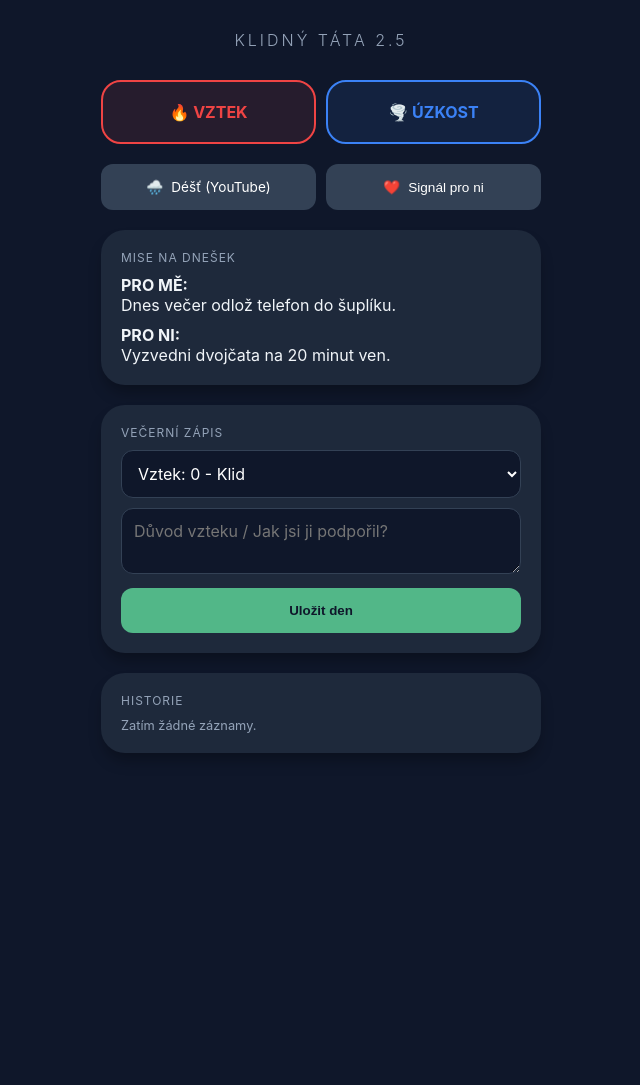
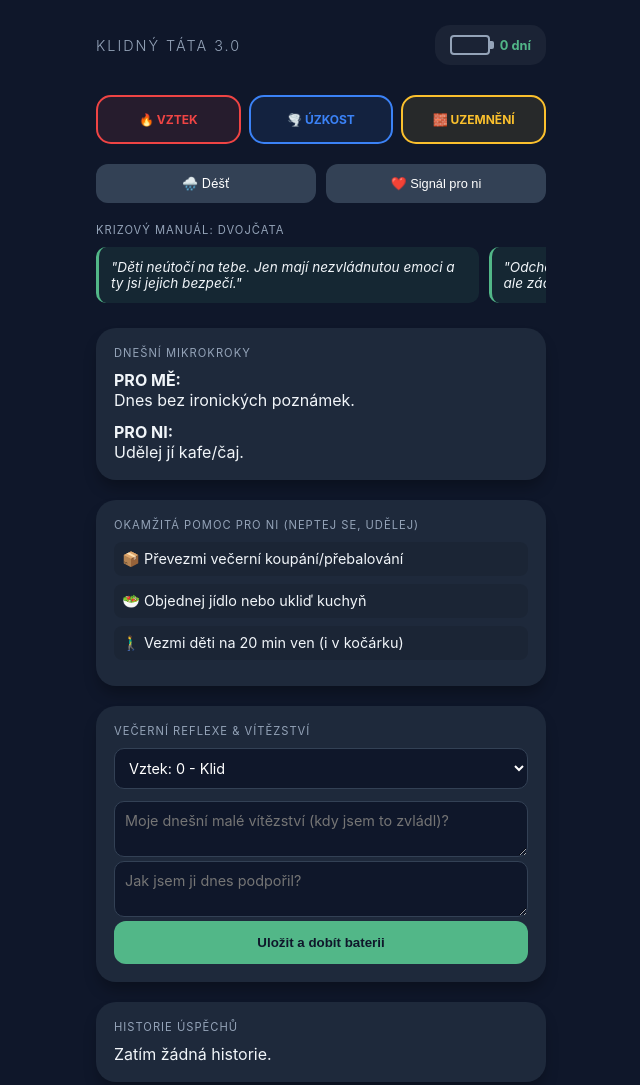
Before and after one commit to dvoj-test/opora, a plain HTML site: page index.html in a window 1280 px wide. Shown: the whole page, without its empty margins (319-959 px from the left). Before the commit the page ends 813 px from the top, so only its background shows below. Drawn offline with Linux system fonts and the light colour scheme.

Commit message:
Update index_v3.0.html

```diff
--- a/index.html
+++ b/index.html
@@ -3,154 +3,223 @@
 <head>
     <meta charset="UTF-8">
     <meta name="viewport" content="width=device-width, initial-scale=1.0, maximum-scale=1.0, user-scalable=no">
-    <title>Klidný Táta 2.5</title>
+    <title>Klidný Táta 3.0</title>
     <style>
         :root {
             --bg: #0f172a; --card: #1e293b; --primary: #52b788; --accent: #3b82f6;
-            --danger: #ef4444; --text: #f1f5f9; --text-dim: #94a3b8;
+            --danger: #ef4444; --text: #f1f5f9; --text-dim: #94a3b8; --gold: #fbc02d;
         }
         * { margin: 0; padding: 0; box-sizing: border-box; -webkit-tap-highlight-color: transparent; }
-        body { font-family: -apple-system, system-ui, sans-serif; background-color: var(--bg); color: var(--text); padding-bottom: 40px; }
-        .container { width: 100%; max-width: 480px; margin: 0 auto; padding: 20px; display: flex; flex-direction: column; gap: 20px; }
-        header { text-align: center; padding: 10px 0; }
-        header h1 { font-size: 1rem; font-weight: 300; letter-spacing: 3px; color: var(--text-dim); text-transform: uppercase; }
+        body { font-family: -apple-system, system-ui, sans-serif; background-color: var(--bg); color: var(--text); padding-bottom: 60px; }
+        .container { width: 100%; max-width: 480px; margin: 0 auto; padding: 15px; display: flex; flex-direction: column; gap: 20px; }
 
-        .sos-grid { display: grid; grid-template-columns: 1fr 1fr; gap: 10px; }
-        .sos-btn { padding: 20px; border-radius: 20px; text-align: center; font-weight: bold; cursor: pointer; border: 2px solid; transition: 0.2s; }
+        header { text-align: center; padding: 10px 0; display: flex; justify-content: space-between; align-items: center; }
+        header h1 { font-size: 0.9rem; font-weight: 300; letter-spacing: 2px; color: var(--text-dim); text-transform: uppercase; }
+
+        /* BATERIE ODOLNOSTI */
+        .battery-header { display: flex; align-items: center; gap: 10px; background: rgba(255,255,255,0.05); padding: 10px 15px; border-radius: 15px; }
+        .bat-box { width: 40px; height: 20px; border: 2px solid var(--text-dim); border-radius: 4px; position: relative; padding: 2px; }
+        .bat-box::after { content: ''; position: absolute; right: -6px; top: 4px; width: 4px; height: 8px; background: var(--text-dim); border-radius: 0 2px 2px 0; }
+        .bat-fill { height: 100%; background: var(--primary); width: 0%; transition: width 1s; }
+
+        /* SOS SEKCE */
+        .sos-grid { display: grid; grid-template-columns: 1fr 1fr 1fr; gap: 8px; }
+        .sos-btn { padding: 15px 5px; border-radius: 15px; text-align: center; font-weight: bold; cursor: pointer; border: 2px solid; font-size: 0.75rem; transition: 0.2s; }
         .sos-anger { border-color: var(--danger); color: var(--danger); background: rgba(239, 68, 68, 0.1); }
         .sos-anxiety { border-color: var(--accent); color: var(--accent); background: rgba(59, 130, 246, 0.1); }
+        .sos-ground { border-color: var(--gold); color: var(--gold); background: rgba(251, 192, 45, 0.1); }
 
-        .card { background: var(--card); border-radius: 24px; padding: 20px; box-shadow: 0 10px 15px -3px rgba(0,0,0,0.3); }
-        .label { font-size: 0.75rem; color: var(--text-dim); text-transform: uppercase; letter-spacing: 1px; margin-bottom: 10px; display: block; }
+        .card { background: var(--card); border-radius: 20px; padding: 18px; box-shadow: 0 10px 15px -3px rgba(0,0,0,0.3); }
+        .label { font-size: 0.7rem; color: var(--text-dim); text-transform: uppercase; letter-spacing: 1px; margin-bottom: 10px; display: block; }
 
+        /* QUICK ACTIONS */
         .action-row { display: grid; grid-template-columns: 1fr 1fr; gap: 10px; }
-        .action-btn { background: #334155; border: none; padding: 15px; border-radius: 12px; color: white; cursor: pointer; font-size: 0.85rem; display: flex; align-items: center; justify-content: center; gap: 8px; text-decoration: none; text-align: center; }
+        .action-btn { background: #334155; border: none; padding: 12px; border-radius: 12px; color: white; cursor: pointer; font-size: 0.8rem; display: flex; align-items: center; justify-content: center; gap: 8px; text-decoration: none; }
 
-        textarea, select { width: 100%; background: #0f172a; border: 1px solid #334155; border-radius: 12px; color: white; padding: 12px; margin-bottom: 10px; font-family: inherit; font-size: 1rem; }
-        .save-btn { background: var(--primary); color: #0f172a; border: none; padding: 15px; border-radius: 12px; width: 100%; font-weight: bold; cursor: pointer; }
+        /* KRIZOVÝ MANUÁL */
+        .mantra-scroll { display: flex; overflow-x: auto; gap: 10px; padding-bottom: 5px; scroll-snap-type: x mandatory; }
+        .mantra-card { min-width: 85%; background: rgba(82, 183, 136, 0.1); border-left: 3px solid var(--primary); padding: 12px; border-radius: 10px; scroll-snap-align: start; }
+        .mantra-card p { font-size: 0.85rem; font-style: italic; color: var(--text); }
 
-        .history-item { padding: 10px; border-bottom: 1px solid #334155; font-size: 0.85rem; line-height: 1.4; }
+        /* POMOC PRO NI */
+        .help-list { list-style: none; }
+        .help-item { display: flex; align-items: center; gap: 10px; margin-bottom: 8px; font-size: 0.9rem; padding: 8px; background: rgba(0,0,0,0.1); border-radius: 8px; }
 
-        #sos-modal { display: none; position: fixed; inset: 0; background: var(--bg); z-index: 2000; flex-direction: column; align-items: center; justify-content: center; padding: 30px; text-align: center; }
-        .breath-circle { width: 140px; height: 140px; background: var(--primary); border-radius: 50%; box-shadow: 0 0 50px var(--primary); margin-bottom: 40px; }
+        /* DENÍK */
+        .form-group { margin-bottom: 12px; }
+        textarea, select { width: 100%; background: #0f172a; border: 1px solid #334155; border-radius: 10px; color: white; padding: 10px; font-family: inherit; font-size: 0.9rem; }
+        .save-btn { background: var(--primary); color: #0f172a; border: none; padding: 14px; border-radius: 12px; width: 100%; font-weight: bold; cursor: pointer; }
+
+        /* MODAL */
+        #sos-modal { display: none; position: fixed; inset: 0; background: var(--bg); z-index: 2000; flex-direction: column; align-items: center; justify-content: center; padding: 25px; text-align: center; }
+        .breath-circle { width: 130px; height: 130px; background: var(--primary); border-radius: 50%; box-shadow: 0 0 50px var(--primary); margin-bottom: 40px; }
         .animate-anger { animation: bAnger 6s infinite ease-in-out; }
         .animate-anxiety { animation: bAnxiety 12s infinite ease-in-out; }
         @keyframes bAnger { 0%, 100% { transform: scale(1); } 50% { transform: scale(2.2); } }
         @keyframes bAnxiety { 0%, 100% { transform: scale(1); } 40%, 60% { transform: scale(2.5); } }
+
+        .grounding-step { font-size: 1.4rem; line-height: 1.5; color: var(--gold); }
         .close-sos { margin-top: 40px; color: var(--text-dim); text-decoration: underline; cursor: pointer; }
     </style>
 </head>
 <body>
 
 <div class="container">
-    <header><h1>Klidný Táta 2.5</h1></header>
+    <header>
+        <h1>Klidný Táta 3.0</h1>
+        <div class="battery-header">
+            <div class="bat-box"><div id="bat-fill" class="bat-fill"></div></div>
+            <span id="streak-days" style="font-size: 0.8rem; font-weight: bold; color: var(--primary);">7 dní</span>
+        </div>
+    </header>
 
+    <!-- SOS SEKCE -->
     <div class="sos-grid">
         <div class="sos-btn sos-anger" onclick="startSOS('anger')">🔥 VZTEK</div>
         <div class="sos-btn sos-anxiety" onclick="startSOS('anxiety')">🌪️ ÚZKOST</div>
+        <div class="sos-btn sos-ground" onclick="startSOS('ground')">🧱 UZEMNĚNÍ</div>
     </div>
 
+    <!-- AKCE -->
     <div class="action-row">
-        <!-- DEFINITIVNÍ OPRAVA: Inteligentní vyhledávací odkaz -->
-        <a href="https://www.youtube.com/results?search_query=uklidnujici+dest+relaxace+10+hodin" target="_blank" class="action-btn">
-            <span>🌧️</span> Déšť (YouTube)
-        </a>
-        <button class="action-btn" onclick="sendSignal()">
-            <span>❤️</span> Signál pro ni
-        </button>
+        <a href="https://www.youtube.com/results?search_query=rain+sounds+for+sleeping+no+ads" target="_blank" class="action-btn">🌧️ Déšť</a>
+        <button class="action-btn" onclick="sendSignal()">❤️ Signál pro ni</button>
     </div>
 
+    <!-- KRIZOVÝ MANUÁL -->
+    <section>
+        <span class="label">Krizový manuál: Dvojčata</span>
+        <div class="mantra-scroll">
+            <div class="mantra-card"><p>"Děti neútočí na tebe. Jen mají nezvládnutou emoci a ty jsi jejich bezpečí."</p></div>
+            <div class="mantra-card"><p>"Odchod na 60 sekund do jiné místnosti není selhání, ale záchranná brzda."</p></div>
+            <div class="mantra-card"><p>"Tento chaos je dočasný. Dvojčata vyrostou, tvá trpělivost zůstane."</p></div>
+        </div>
+    </section>
+
+    <!-- MISE DNE -->
     <section class="card">
-        <span class="label">Mise na dnešek</span>
-        <div id="task-me" style="margin-bottom:10px;"><b>PRO MĚ:</b> <p>Načítání...</p></div>
-        <div id="task-her"><b>PRO NI:</b> <p>Načítání...</p></div>
+        <span class="label">Dnešní mikrokroky</span>
+        <div id="task-me" style="margin-bottom:12px;"><b>PRO MĚ:</b> <p>5 minut ticha v autě.</p></div>
+        <div id="task-her"><b>PRO NI:</b> <p>Uvař čaj bez ptaní.</p></div>
+    </section>
+
+    <!-- POMOC PRO NI -->
+    <section class="card">
+        <span class="label">Okamžitá pomoc pro ni (Neptej se, udělej)</span>
+        <ul class="help-list">
+            <li class="help-item">📦 Převezmi večerní koupání/přebalování</li>
+            <li class="help-item">🥗 Objednej jídlo nebo ukliď kuchyň</li>
+            <li class="help-item">🚶‍♂️ Vezmi děti na 20 min ven (i v kočárku)</li>
+        </ul>
+    </section>
+
+    <!-- DENÍK -->
+    <section class="card">
+        <span class="label">Večerní reflexe & vítězství</span>
+        <div class="form-group">
+            <select id="anger-level">
+                <option value="0">Vztek: 0 - Klid</option>
+                <option value="3">Vztek: 3 - Výbuch</option>
+                <option value="5">Vztek: 5 - Zkrat</option>
+            </select>
+        </div>
+        <textarea id="victory" rows="2" placeholder="Moje dnešní malé vítězství (kdy jsem to zvládl)?"></textarea>
+        <textarea id="note" rows="2" placeholder="Jak jsem ji dnes podpořil?"></textarea>
+        <button class="save-btn" onclick="saveEntry()">Uložit a dobít baterii</button>
     </section>
 
     <section class="card">
-        <span class="label">Večerní zápis</span>
-        <select id="anger-level">
-            <option value="0">Vztek: 0 - Klid</option>
-            <option value="1">1 - Podráždění</option>
-            <option value="2">2 - Prodýcháno</option>
-            <option value="3">3 - Hlasitější</option>
-            <option value="4">4 - Výbuch</option>
-            <option value="5">5 - Zkrat</option>
-        </select>
-        <textarea id="note" rows="2" placeholder="Důvod vzteku / Jak jsi ji podpořil?"></textarea>
-        <button class="save-btn" onclick="saveEntry()">Uložit den</button>
-    </section>
-
-    <section class="card">
-        <span class="label">Historie</span>
-        <div id="history-list"></div>
+        <span class="label">Historie úspěchů</span>
+        <div id="history-list" style="max-height: 150px; overflow-y: auto;"></div>
     </section>
 </div>
 
+<!-- SOS MODAL -->
 <div id="sos-modal">
-    <div id="breath-circle" class="breath-circle"></div>
-    <h2 id="sos-instruction" style="font-weight:300;">Dýchej s kruhem...</h2>
+    <div id="modal-content">
+        <div id="breath-circle" class="breath-circle"></div>
+        <h2 id="sos-instruction" style="font-weight:300;"></h2>
+    </div>
     <div class="close-sos" onclick="stopSOS()">Zavřít</div>
 </div>
 
 <script>
-    const tasksMe = [
-        "Zůstaň 5 minut v autě před domem.",
-        "Dnes večer odlož telefon do šuplíku.",
-        "Než odpovíš na výčitku, 3x hluboký nádech.",
-        "Studená sprcha hned po příchodu domů.",
-        "Mluv dnes o 20 % tišeji než obvykle."
+    const tasksMe = ["Vypni rádio v autě a dýchej.", "Dnes bez ironických poznámek.", "Studená sprcha po práci.", "10 dechů před vstupem domů."];
+    const tasksHer = ["Polož jí ruku na rameno bez slov.", "Udělej jí kafe/čaj.", "Ukliď předsíň/nepořádek.", "Napiš jí povzbuzující SMS."];
+
+    let groundingStep = 0;
+    const groundingText = [
+        "Najdi 5 věcí, které VIDÍŠ",
+        "Najdi 4 věci, kterých se můžeš DOTKNOUT",
+        "Najdi 3 věci, které SLYŠÍŠ",
+        "Najdi 2 věci, které CÍTÍŠ (vůně)",
+        "Najdi 1 věc, kterou můžeš OCHUTNAT",
+        "Jsi zpátky v realitě. Dýchej."
     ];
-    const tasksHer = [
-        "Uvař jí čaj bez ptaní.",
-        "Vyzvedni dvojčata na 20 minut ven.",
-        "Umyj nádobí po večeři sám.",
-        "Napiš jí zprávu: 'Jsi skvělá, večer ti pomůžu'.",
-        "Dnes ji 15 minut jen poslouchej bez rad."
-    ];
-
-    function sendSignal() {
-        const msg = "Ahoj lasko, moc na tebe myslim. Jsi statecna. Večer jsem v tom s tebou. ❤️";
-        const isIOS = /iPad|iPhone|iPod/.test(navigator.userAgent) && !window.MSStream;
-        const link = isIOS ? `sms:&body=${encodeURIComponent(msg)}` : `sms:?body=${encodeURIComponent(msg)}`;
-
-        if (/Android|iPhone|iPad|iPod/i.test(navigator.userAgent)) {
-            window.location.href = link;
-        } else {
-            alert("Funkční pouze v mobilu. Text: " + msg);
-        }
-    }
 
     function startSOS(type) {
         document.getElementById('sos-modal').style.display = 'flex';
         const circle = document.getElementById('breath-circle');
-        circle.className = 'breath-circle ' + (type === 'anger' ? 'animate-anger' : 'animate-anxiety');
-        document.getElementById('sos-instruction').innerText = type === 'anger' ? "DÝCHEJ S KRUHEM (VZTEK)" : "POMALÉ UVOLNĚNÍ (ÚZKOST)";
+        const inst = document.getElementById('sos-instruction');
+        circle.style.display = 'block';
+
+        if(type === 'anger') {
+            inst.innerText = "DÝCHEJ S KRUHEM (VZTEK)";
+            circle.className = 'breath-circle animate-anger';
+        } else if(type === 'anxiety') {
+            inst.innerText = "POMALÉ UVOLNĚNÍ (ÚZKOST)";
+            circle.className = 'breath-circle animate-anxiety';
+        } else if(type === 'ground') {
+            circle.style.display = 'none';
+            groundingStep = 0;
+            nextGrounding();
+        }
     }
+
+    function nextGrounding() {
+        if(groundingStep < groundingText.length) {
+            document.getElementById('sos-instruction').innerHTML = `<div class="grounding-step">${groundingText[groundingStep]}</div><br><button onclick="nextGrounding()" style="background:var(--gold); border:none; padding:10px 20px; border-radius:10px; font-weight:bold;">MÁM</button>`;
+            groundingStep++;
+        }
+    }
+
     function stopSOS() { document.getElementById('sos-modal').style.display = 'none'; }
+
+    function sendSignal() {
+        const msg = "Ahoj lasko, jen ti chci rict, ze jsi skvela mama a vazim si vseho, co delas. Vecer v tom budeme spolu. ❤️";
+        const isIOS = /iPad|iPhone|iPod/.test(navigator.userAgent) && !window.MSStream;
+        window.location.href = isIOS ? `sms:&body=${encodeURIComponent(msg)}` : `sms:?body=${encodeURIComponent(msg)}`;
+    }
 
     function saveEntry() {
         const entry = {
             date: new Date().toLocaleDateString(),
-            anger: document.getElementById('anger-level').value,
+            anger: parseInt(document.getElementById('anger-level').value),
+            victory: document.getElementById('victory').value,
             note: document.getElementById('note').value
         };
-        let logs = JSON.parse(localStorage.getItem('calm_logs') || '[]');
+        let logs = JSON.parse(localStorage.getItem('calm_logs_v3') || '[]');
         logs.push(entry);
-        localStorage.setItem('calm_logs', JSON.stringify(logs));
-        alert("Zapsáno.");
+        localStorage.setItem('calm_logs_v3', JSON.stringify(logs));
+
+        document.getElementById('victory').value = "";
         document.getElementById('note').value = "";
         updateStats();
+        alert("Zapsáno. Dnešní vítězství uloženo.");
     }
 
     function updateStats() {
-        const logs = JSON.parse(localStorage.getItem('calm_logs') || '[]');
+        const logs = JSON.parse(localStorage.getItem('calm_logs_v3') || '[]');
+        const streak = logs.filter(l => l.anger < 3).length;
+        document.getElementById('streak-days').innerText = `${streak} dní`;
+        document.getElementById('bat-fill').style.width = Math.min(streak * 10, 100) + '%';
+
         const list = document.getElementById('history-list');
-        list.innerHTML = logs.slice().reverse().map(l => `
-            <div class="history-item">
-                <b>${l.date}</b>: Vztek ${l.anger}/5<br>
-                <i style="color:var(--text-dim)">${l.note || 'Bez poznámky'}</i>
+        list.innerHTML = logs.slice(-5).reverse().map(l => `
+            <div style="font-size:0.8rem; border-bottom:1px solid #334155; padding:8px 0;">
+                <b>${l.date}</b>: ${l.victory || 'Bez zápisu vítězství'}
             </div>
-        `).join('') || '<p style="color:var(--text-dim); font-size:0.8rem">Zatím žádné záznamy.</p>';
+        `).join('') || 'Zatím žádná historie.';
     }
 
     window.onload = function() {
```
